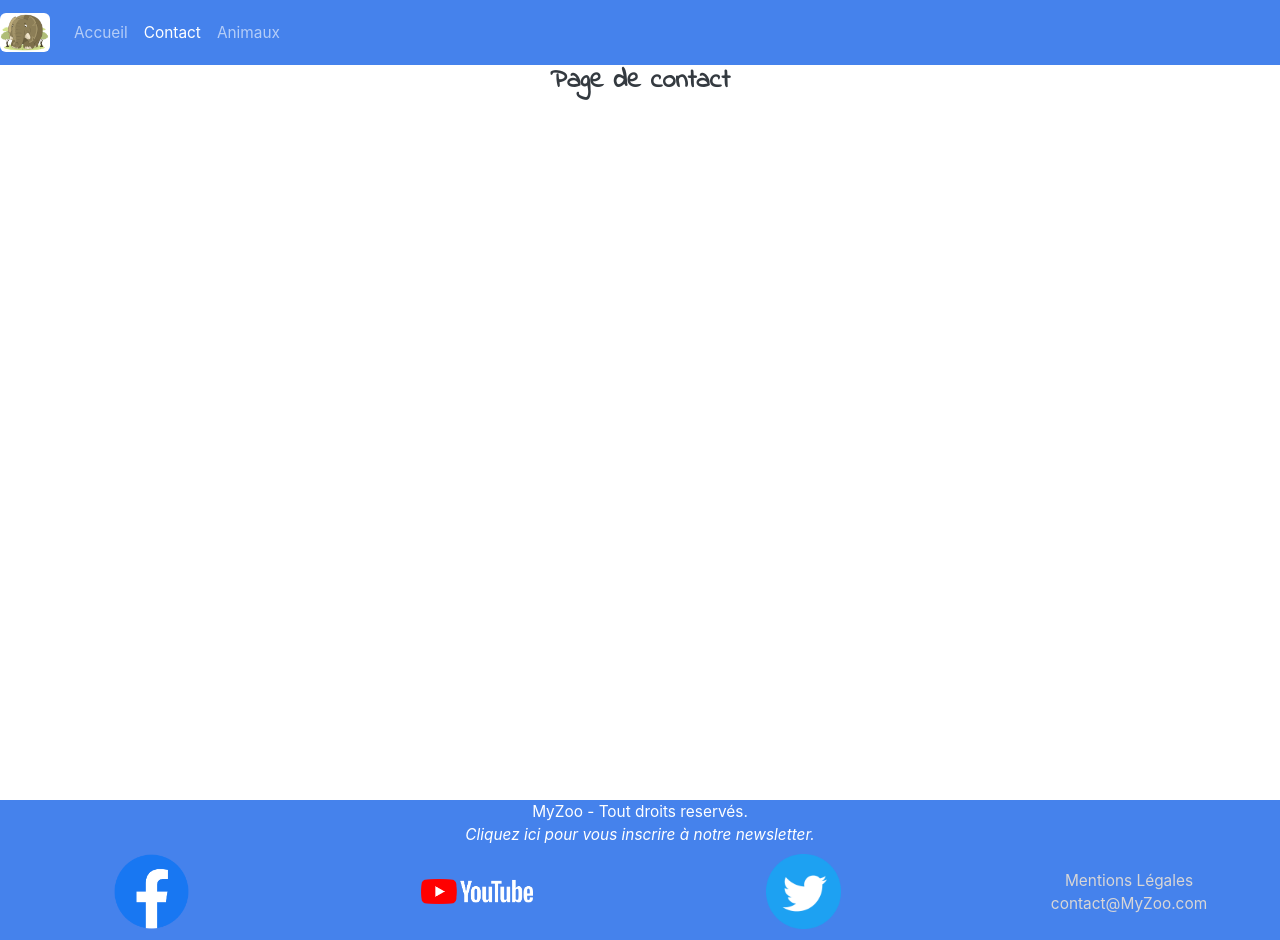
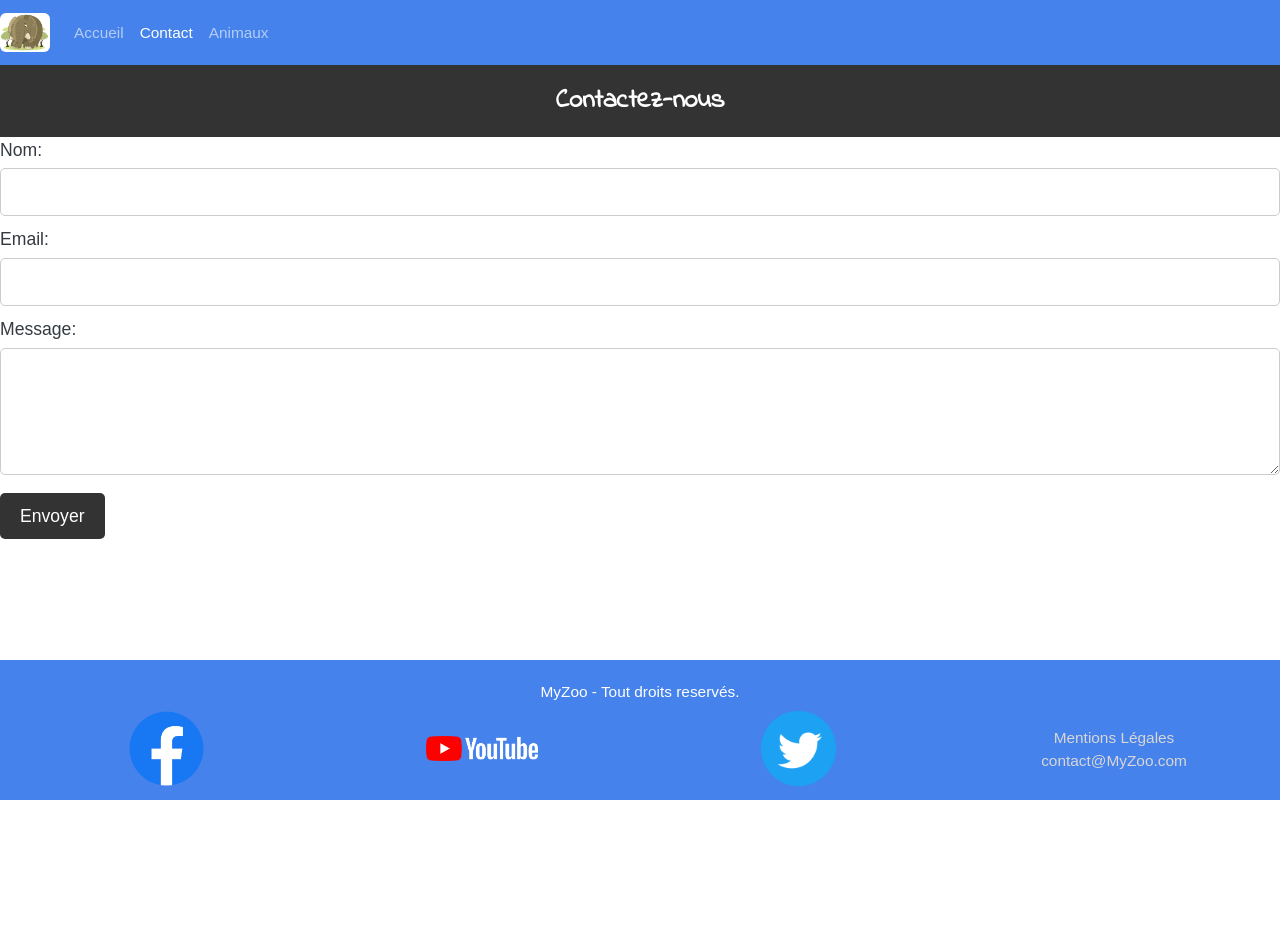
Before and after one commit to CyrilleAdrien/MyZoo, a React (Create React App) app in the folder api_REACT/myzoo/: page /contact in a window 1280 px wide. After the commit the page ends 800 px from the top, so only its background shows below. Built offline with nearby package versions, Linux system fonts and the light colour scheme.

Commit message:
Ajout de la page contact

```diff
--- a/api_REACT/myzoo/package.json
+++ b/api_REACT/myzoo/package.json
@@ -7,6 +7,7 @@
     "@testing-library/react": "^13.4.0",
     "@testing-library/user-event": "^13.5.0",
     "axios": "^1.6.5",
+    "bootstrap": "^5.3.3",
     "react": "^18.2.0",
     "react-dom": "^18.2.0",
     "react-router-dom": "^6.21.1",
--- a/api_REACT/myzoo/src/components/Footer/Footer.js
+++ b/api_REACT/myzoo/src/components/Footer/Footer.js
@@ -11,11 +11,11 @@ const footer = (props) => (
                 <div className="text-white text-center">
                     MyZoo - Tout droits reservés.
                 </div>
-                <a href="https://www.newsletter.org" className="d-block" target="_blank">
+                {/* <a href="https://www.newsletter.org" className="d-block" target="_blank">
                     <div className="container text-white text-center">
                         <i>Cliquez ici pour vous inscrire à notre newsletter.</i>
                     </div>
-                </a>
+                </a> */}
                 <div className="row no-gutters align-items-center text-center pt-2">
                     <div className="col-3">
                         <a href="https://www.facebook.com" className="d-block" target="_blank" >
--- /dev/null
+++ b/api_REACT/myzoo/src/containers/Site/Application/Contact/Contact.js
@@ -0,0 +1,25 @@
+import './contact.css';
+
+const Contact = (props) =>(
+    <>
+        <div />
+            <header>
+                <h1>Contactez-nous</h1>
+            </header>
+            <form id="contactForm"/>
+                <label for="name">Nom:</label>
+                <input type="text" id="name" name="name" required />
+                <label for="email">Email:</label>
+                <input type="email" id="email" name="email" required />
+                <label for="message">Message:</label>
+                <textarea id="message" name="message" rows="4" required></textarea>
+                <button type="submit">Envoyer</button>
+            <form/>
+            <footer>
+                <p>&copy; MyZoo </p>
+            </footer>
+            <script src="script.js"></script>
+    </>
+);
+
+export default Contact;
--- /dev/null
+++ b/api_REACT/myzoo/src/containers/Site/Application/Contact/contact.css
@@ -0,0 +1,64 @@
+body {
+    font-family: Arial, sans-serif;
+    margin: 0;
+    padding: 0;
+}
+
+header {
+    background-color: #333;
+    color: #fff;
+    padding: 20px;
+    text-align: center;
+}
+
+main {
+    padding: 20px;
+}
+
+form {
+    max-width: 400px;
+    margin: 0 auto;
+}
+
+label {
+    display: block;
+    margin-bottom: 5px;
+}
+
+input[type="text"],
+input[type="email"],
+textarea {
+    width: 100%;
+    padding: 10px;
+    margin-bottom: 10px;
+    border: 1px solid #ccc;
+    border-radius: 5px;
+    box-sizing: border-box;
+}
+
+textarea {
+    resize: vertical;
+}
+
+button {
+    background-color: #333;
+    color: #fff;
+    padding: 10px 20px;
+    border: none;
+    border-radius: 5px;
+    cursor: pointer;
+}
+
+button:hover {
+    background-color: #555;
+}
+
+footer {
+    background-color: #333;
+    color: #fff;
+    text-align: center;
+    padding: 20px;
+    position: fixed;
+    bottom: 0;
+    width: 100%;
+}
--- a/api_REACT/myzoo/src/containers/Site/Site.js
+++ b/api_REACT/myzoo/src/containers/Site/Site.js
@@ -2,6 +2,7 @@ import React, { Component } from 'react';
 import Navbar from "../../components/UserInterface/NavBar/NavBar";
 import {Route, Routes} from "react-router-dom";
 import Accueil from "./Accueil/Accueil";
+import Contact from './Application/Contact/Contact';
 import Error from '../../components/Error/Error';
 import Footer from '../../components/Footer/Footer';
 import Application from '../Site/Application/Application';
@@ -14,7 +15,7 @@ class Site extends Component {
                 <Navbar />
                     <Routes>
                         <Route path="/" exact element = {<Accueil />} />
-                        <Route path="/contact" exact element = {<h1>Page de contact</h1>} />
+                        <Route path="/contact" exact element = {<Contact/>} />
                         <Route path="/animaux" exact element ={<Application />} />
                         <Route path = "*"  element = {<Error type = "404"> La page n'existe pas</Error>} />
                     </Routes>
```
Also changed, not shown: 1 other file (tests, documents, lock files or other folders).
